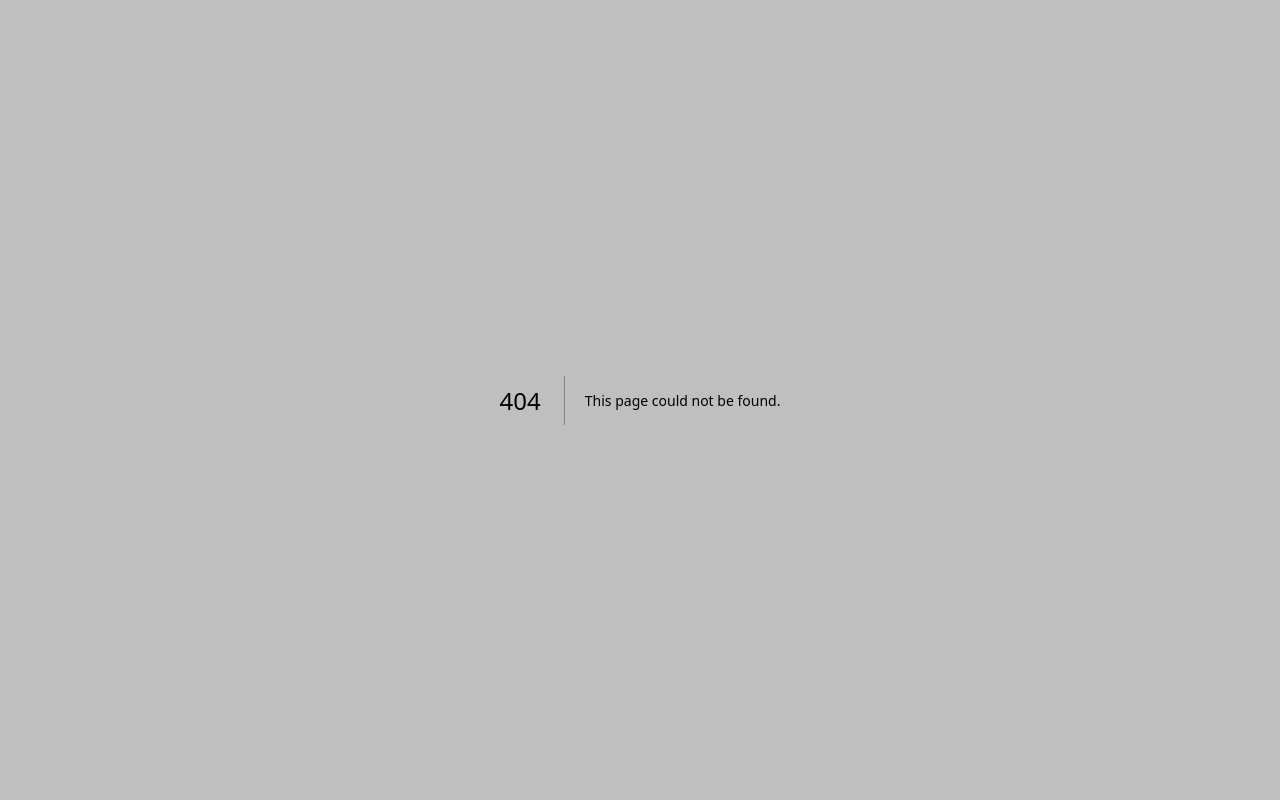
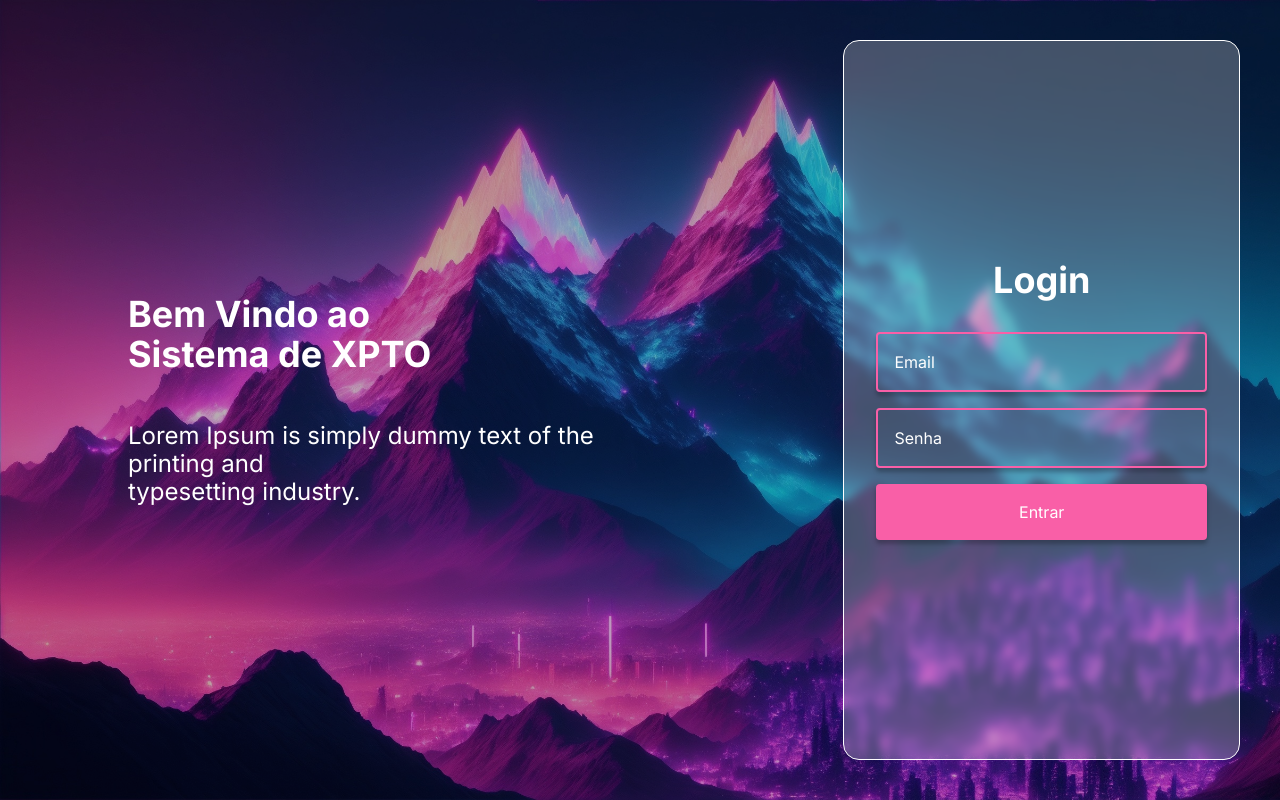
Before and after one commit to Felipecabreramarcon/CatalogoDeFilmes, a Next.js app: page / in a window 1280 px wide. Before the commit this address had no page. Built offline with nearby package versions, Linux system fonts and the light colour scheme.

Commit message:
preparando para validaçao de email

```diff
--- /dev/null
+++ b/src/app/page.tsx
@@ -0,0 +1,34 @@
+import Link from "next/link";
+import React from "react";
+import { useState } from "react";
+
+export default function Loginpage() {
+
+    const [email, setEmail] = useState('');
+
+    const handleChangeEmail = (event: React.ChangeEvent<HTMLInputElement>) => {
+        const { value } = event.currentTarget;
+        setEmail(value);
+    };
+
+    return (
+        <div className="flex flex-row-reverse h-screen">
+            <div className="w-1/3 bg-opacity-25 border-solid border border-white bg-white rounded-2xl m-10 flex flex-col justify-center items-center p-8 gap-8 backdrop-blur-sm" style={{ borderWidth: '0.5px' }}>
+                <h1 className="text-center font-bold text-4xl">Login</h1>
+
+                <div className="w-full flex flex-col items-center gap-4">
+                    <input className="w-full bg-transparent p-4 border-2 border-[#F95FA7] rounded placeholder:text-white shadow-[0_4px_4px_0_rgba(0,0,0,0.25)] focus:outline-none " value={email} onChange={handleChangeEmail} type="email" placeholder="Email"></input>
+                    <input className="w-full bg-transparent p-4 border-2 border-[#F95FA7] rounded  placeholder:text-white shadow-[0_4px_4px_0_rgba(0,0,0,0.25)] focus:outline-none" type="password" placeholder="Senha"></input>
+                    <Link className="bg-[#F95FA7] w-full flex justify-center p-4 rounded shadow-[0_4px_4px_0_rgba(0,0,0,0.25)]" href='page1'>Entrar</Link>
+                </div>
+
+
+            </div>
+            <div className="w-2/3 flex flex-col flex-wrap justify-center items-start px-32 gap-12">
+                <h1 className="font-bold text-4xl">Bem Vindo ao<br></br>Sistema de XPTO</h1>
+                <h3 className="text-2xl leading-7">Lorem Ipsum is simply dummy text of the printing and <br></br>typesetting industry.</h3>
+            </div>
+
+        </div >
+    );
+}
--- a/src/app/page1/page.tsx
+++ b/src/app/page1/page.tsx
@@ -1,5 +1,6 @@
 import Link from "next/link";
 import React from "react";
+
 
 export default function Loginpage() {
 
@@ -8,11 +9,7 @@ export default function Loginpage() {
             <div className="w-1/3 bg-opacity-25 border-solid border border-white bg-white rounded-2xl m-10 flex flex-col justify-center items-center p-8 gap-8 backdrop-blur-sm" style={{ borderWidth: '0.5px' }}>
                 <h1 className="text-center font-bold text-4xl">Login</h1>
 
-                <div className="w-full flex flex-col items-center gap-4">
-                    <input className="w-full bg-transparent p-4 border-2 border-[#F95FA7] rounded placeholder:text-white shadow-[0_4px_4px_0_rgba(0,0,0,0.25)] focus:outline-none " type="email" placeholder="Email"></input>
-                    <input className="w-full bg-transparent p-4 border-2 border-[#F95FA7] rounded  placeholder:text-white shadow-[0_4px_4px_0_rgba(0,0,0,0.25)] focus:outline-none" type="password" placeholder="Senha"></input>
-                    <Link className="bg-[#F95FA7] w-full flex justify-center p-4 rounded shadow-[0_4px_4px_0_rgba(0,0,0,0.25)]" href='page2'>Entrar</Link>
-                </div>
+
 
 
             </div>
```
Also changed, not shown: package.json (+4 -3 lines), 1 other file (tests, documents, lock files or other folders).
